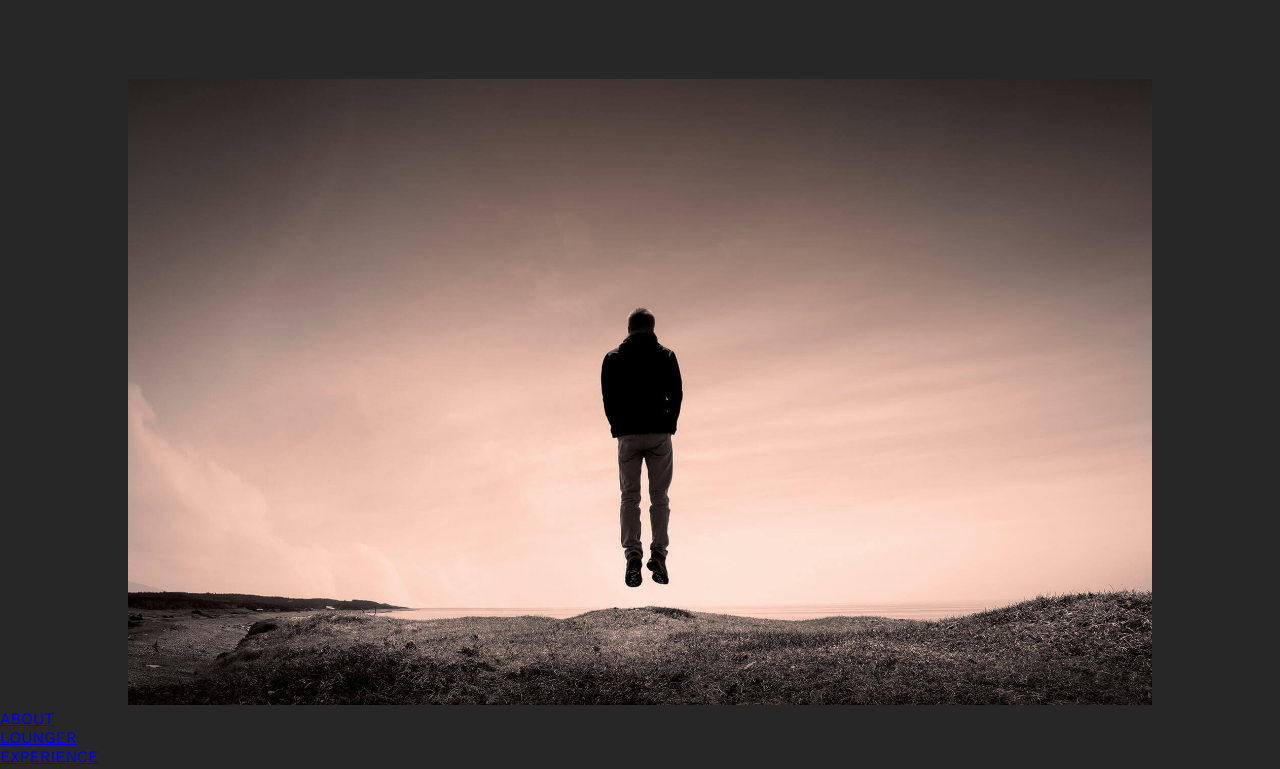
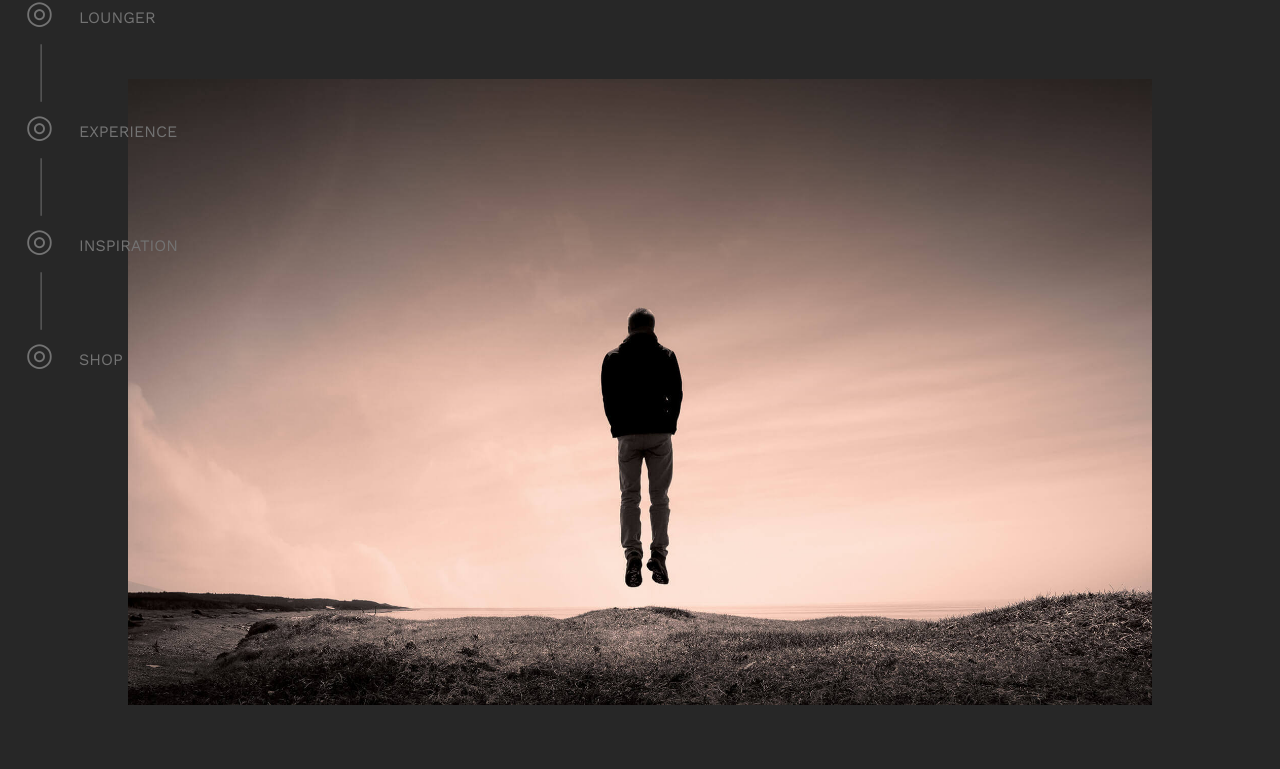
Before and after one commit to asdfjennifer/Headphones, a plain HTML site: page index.html in a window 1280 px wide. Shown: the part 321-1090 px from the top of the page. Drawn offline with nearby package versions, Linux system fonts and the light colour scheme; a script that the page names is missing.

Commit message:
aside fixed

```diff
--- a/assets/css/style.css
+++ b/assets/css/style.css
@@ -61,6 +61,11 @@ nav a {
     text-decoration: none;
 }
 
+nav a:hover {
+    text-decoration: underline;
+    transition: all 0.5s ease;
+}
+
 .heroSection img {
     width: 80%;
     margin: 50vh 10% 0 10%;
@@ -68,9 +73,45 @@ nav a {
 
 /*========= ASIDE =========*/
 
-/* aside {
-    position: sticky;
-} */
+aside {
+    position: fixed;
+    left: 2%;
+    top: 25%;
+    /* line-height: 4em; */
+}
+
+aside a {
+    color: rgb(115, 115, 115);
+    text-decoration: none;
+}
+
+aside a::before {
+    content: "◎";
+    margin-right: 20%;
+    font-size: 2em;
+    position: absolut;
+    /* display: inline;
+    justify-content: center;
+    align-items: center; */
+}
+
+aside a:hover {
+    color: #ebccc2;
+    text-decoration: none;
+}
+
+aside ul li {
+    list-style: none;
+}
+
+.strich {
+    color: rgb(115, 115, 115);
+    font-weight: 100;
+    font-size: 4em;
+    margin-left: 8%;
+    margin-bottom: 0vh;
+    position: relative;
+}
 
 /*=========================== MAIN ===========================*/
 
--- a/index.html
+++ b/index.html
@@ -26,9 +26,13 @@
         <aside>
             <ul>
                 <li><a href="#">ABOUT</a></li>
+                <li class="strich">|</li>
                 <li><a href="../Headphones/lounger.html">LOUNGER</a></li>
+                <li class="strich">|</li>
                 <li><a href="../Headphones/experience.html">EXPERIENCE</a></li>
+                <li class="strich">|</li>
                 <li><a href="../Headphones/inspiration.html">INSPIRATION</a></li>
+                <li class="strich">|</li>
                 <li><a href="../Headphones/shop.html">SHOP</a></li>
             </ul>
         </aside>
```
